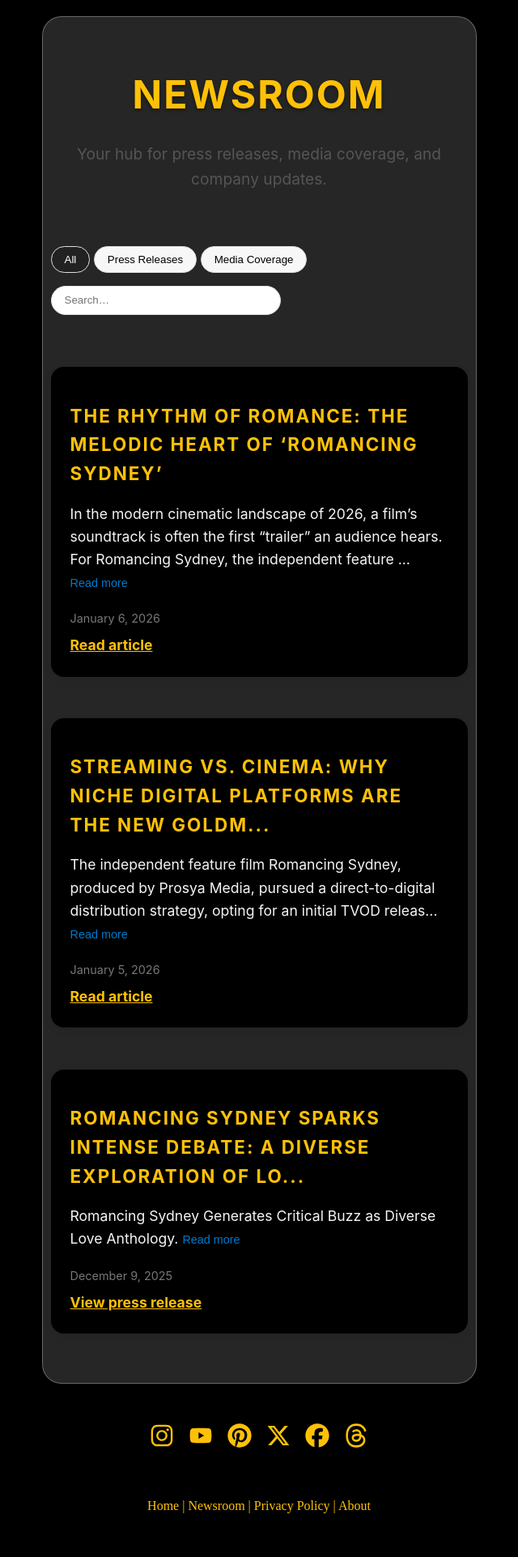
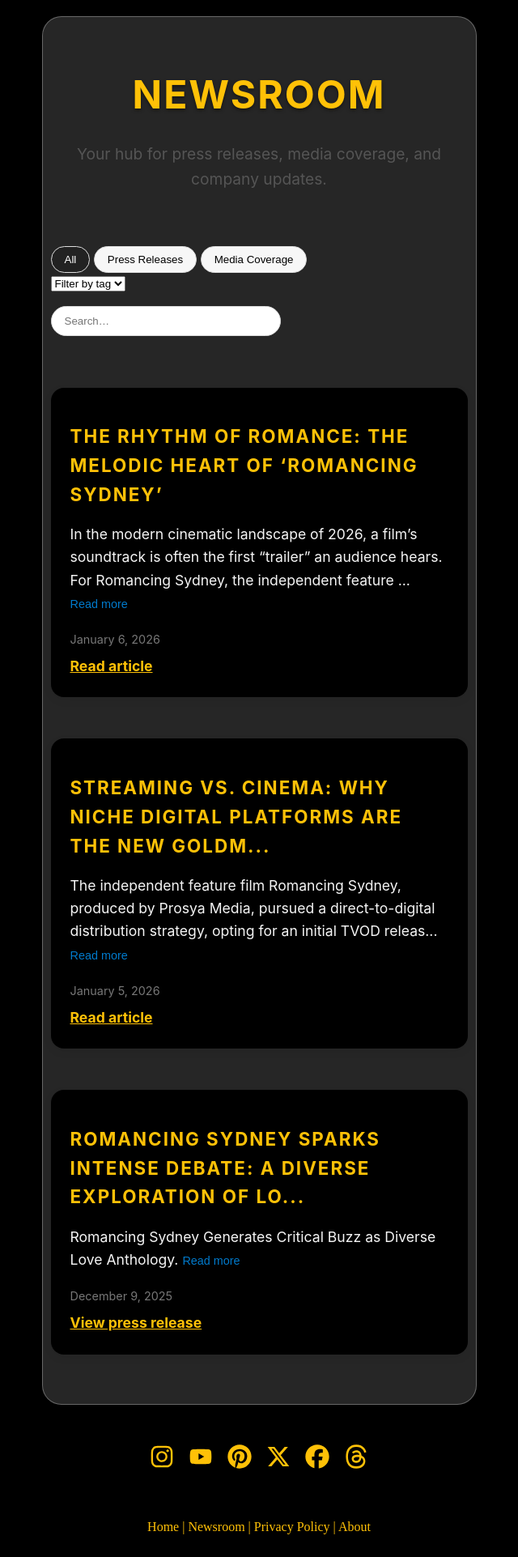
Before and after one commit to prosyamedia/website, a Jekyll site: the page built from newsroom.html, in a window 1280 px wide. Shown: the whole page at 81% size, without its empty margins (320-960 px from the left). Built offline with Jekyll 4.4.1, drawn with Linux system fonts in a browser that asks for light colours; before the commit the page ends 1897 px from its top, so only the background shows below that.

Commit message:
Add Tags

```diff
--- a/newsroom.html
+++ b/newsroom.html
@@ -37,6 +37,26 @@
     <button onclick="filterItems('all')" class="active">All</button>
     <button onclick="filterItems('press')">Press Releases</button>
     <button onclick="filterItems('media')">Media Coverage</button>
+    <div class="tag-filter">
+      <select id="tagSelect" onchange="filterByTag()">
+        <option value="">Filter by tag</option>
+        {% assign all_items = site.press | concat: site.media %}
+        {% assign all_tags = "" | split: "" %}
+
+        {% for item in all_items %}
+          {% for tag in item.tags %}
+            {% unless all_tags contains tag %}
+              {% assign all_tags = all_tags | push: tag %}
+            {% endunless %}
+          {% endfor %}
+        {% endfor %}
+
+        {% for tag in all_tags %}
+          <option value="{{ tag }}">{{ tag }}</option>
+        {% endfor %}
+      </select>
+    </div>
+
   </div>
 
   <input type="text" id="search" placeholder="Search…" onkeyup="searchItems()">
@@ -48,6 +68,12 @@
 
   {% for item in sorted %}
     <li class="news-card" data-type="{{ item.type }}">
+      <div class="tags">
+        {% for tag in item.tags %}
+          <span class="tag">{{ tag }}</span>
+        {% endfor %}
+      </div>
+
       <div class="news-card-content">
         <h2>{{ item.title | truncate: 70 }}</h2>
 
--- a/style.css
+++ b/style.css
@@ -467,3 +467,13 @@
 .featured-link:hover {
   text-decoration: underline;
 }
+
+.tag {
+  display: inline-block;
+  background: #f0f0f0;
+  padding: 4px 10px;
+  border-radius: 12px;
+  font-size: 0.8rem;
+  margin-right: 6px;
+  margin-bottom: 6px;
+}
```
Also changed, not shown: other parts of newsroom.html (+9 -0 lines).
